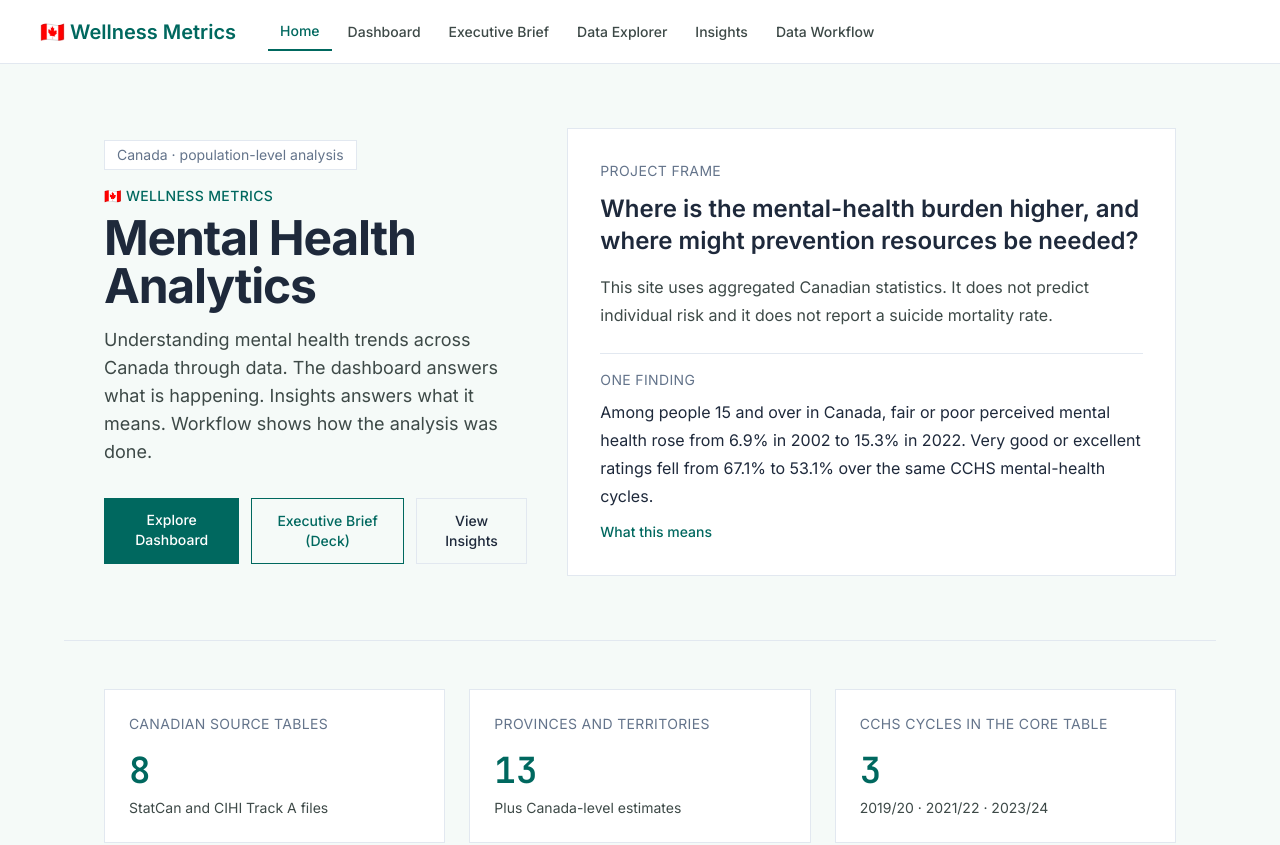
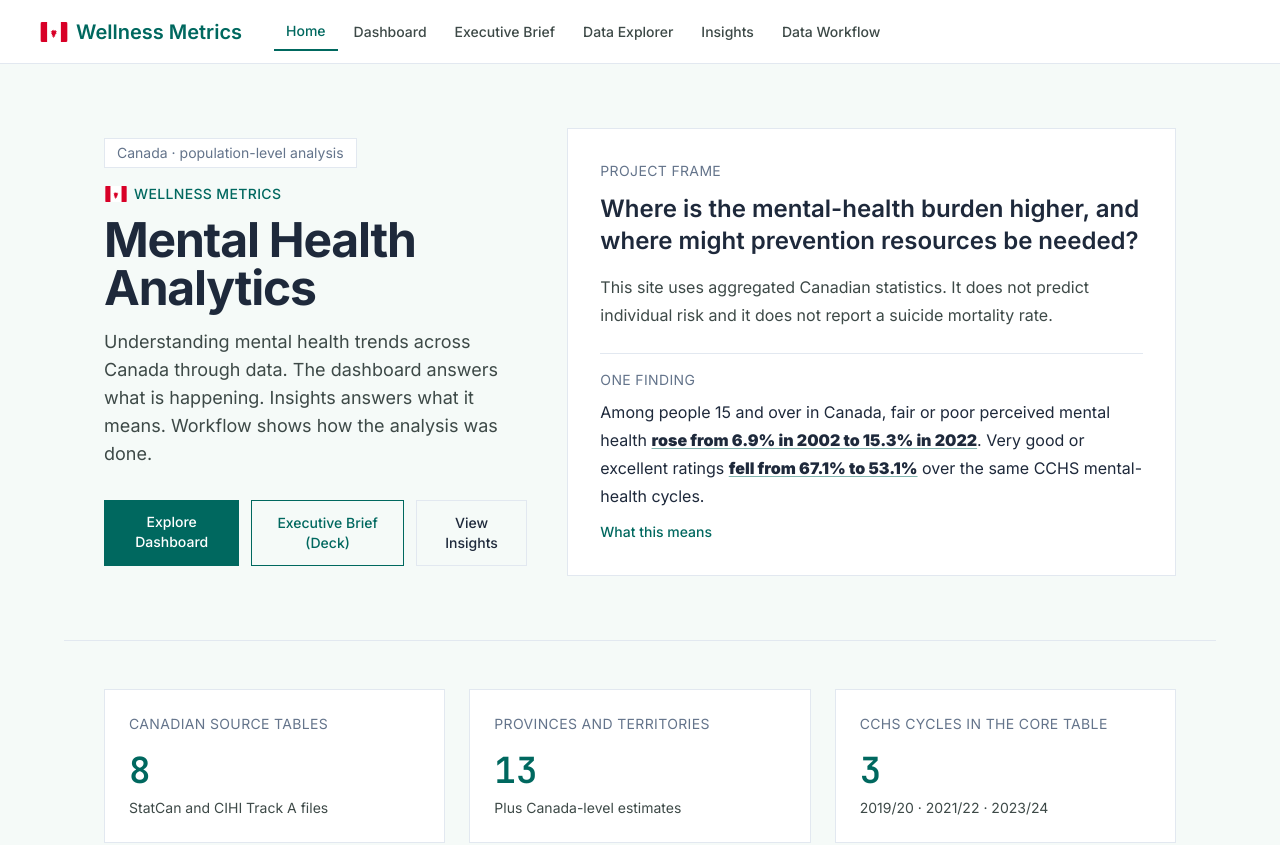
Before and after one commit to samiromer2/Data-Analyst-Mental-Health-Project-dashboard, a Next.js app: page / in a window 1280 px wide. Shown: the top 845 px of the page. Built offline with nearby package versions, Linux system fonts and the light colour scheme.

Commit message:
feat: implement home page dashboard layout with landing components and supporting UI modules

```diff
--- a/app/page.tsx
+++ b/app/page.tsx
@@ -1,4 +1,5 @@
 import Link from "next/link";
+import { CanadaFlag } from "@/components/canada-flag";
 import { FormattedText } from "@/components/formatted-text";
 import { getInsights } from "@/lib/query";
 
@@ -18,8 +19,8 @@ export default async function HomePage() {
           <p className="mb-4 inline-block border border-outline bg-surface-lowest px-3 py-1 text-sm text-slate">
             Canada · population-level analysis
           </p>
-          <p className="text-sm font-medium uppercase tracking-wide text-primary">
-            🇨🇦 Wellness Metrics
+          <p className="inline-flex items-center text-sm font-medium uppercase tracking-wide text-primary">
+            <CanadaFlag className="inline-block h-4 w-6 rounded-xs align-middle mr-1.5" /> Wellness Metrics
           </p>
           <h1 className="mt-2 text-4xl font-bold tracking-tight text-charcoal md:text-5xl">
             Mental Health Analytics
--- /dev/null
+++ b/components/canada-flag.tsx
@@ -0,0 +1,25 @@
+import React from "react";
+
+export function CanadaFlag({
+  className = "inline-block h-5 w-7 align-middle rounded-xs shadow-2xs mr-2 shrink-0",
+}: {
+  className?: string;
+}) {
+  return (
+    <span className="inline-flex items-center align-middle" title="Canada 🇨🇦">
+      <svg
+        className={className}
+        viewBox="0 0 640 480"
+        aria-label="Canada Flag"
+        role="img"
+      >
+        <path fill="#d80027" d="M0 0h160v480H0zM480 0h160v480H480z" />
+        <path fill="#ffffff" d="M160 0h320v480H160z" />
+        <path
+          fill="#d80027"
+          d="M347.8 287l14.3 29.5-23.7-2.3 8.3 45.4-23.6-14.7-3.1 35.1h-16.1l-3.1-35.1-23.6 14.7 8.3-45.4-23.7 2.3 14.3-29.5-27.4-11.4 17.5-26-28.7-22 35.5-2.7-2.6-32.9 33.7 20.3 12.3-30.8 12.3 30.8 33.7-20.3-2.6 32.9 35.5 2.7-28.7 22 17.5 26z"
+        />
+      </svg>
+    </span>
+  );
+}
--- a/components/formatted-text.tsx
+++ b/components/formatted-text.tsx
@@ -3,23 +3,35 @@ import React from "react";
 export function FormattedText({ text }: { text?: string | null }) {
   if (!text) return null;
 
+  // Auto-insert ** around targeted metric phrases if not already present
+  let processedText = text;
+  if (!processedText.includes("**") && !processedText.includes("<strong>")) {
+    processedText = processedText
+      .replace(/(rose from 6\.9% in 2002 to 15\.3% in 2022)/gi, "**$1**")
+      .replace(/(fell from 67\.1% to 53\.1%)/gi, "**$1**")
+      .replace(/(rose from \d+(?:\.\d+)?% in \d{4} to \d+(?:\.\d+)?% in \d{4})/gi, "**$1**")
+      .replace(/(fell from \d+(?:\.\d+)?% to \d+(?:\.\d+)?%)/gi, "**$1**");
+  }
+
   // Split by markdown bold (**...**) or HTML strong (<strong>...</strong>)
-  const parts = text.split(/(\*\*.*?\*\*|<strong>.*?<\/strong>)/g);
+  const parts = processedText.split(/(\*\*.*?\*\*|<strong>.*?<\/strong>)/g);
 
   return (
     <>
       {parts.map((part, index) => {
         if (part.startsWith("**") && part.endsWith("**")) {
+          const content = part.slice(2, -2);
           return (
-            <strong key={index} className="font-bold text-charcoal">
-              {part.slice(2, -2)}
+            <strong key={index} className="font-black text-charcoal underline decoration-primary/50 underline-offset-2">
+              {content}
             </strong>
           );
         }
         if (part.startsWith("<strong>") && part.endsWith("</strong>")) {
+          const content = part.slice(8, -9);
           return (
-            <strong key={index} className="font-bold text-charcoal">
-              {part.slice(8, -9)}
+            <strong key={index} className="font-black text-charcoal underline decoration-primary/50 underline-offset-2">
+              {content}
             </strong>
           );
         }
--- a/components/site-footer.tsx
+++ b/components/site-footer.tsx
@@ -1,9 +1,12 @@
 import Link from "next/link";
+import { CanadaFlag } from "@/components/canada-flag";
 
 export function SiteFooter() {
   return (
     <footer className="mt-auto flex flex-col items-center justify-between gap-4 border-t border-outline bg-surface-container px-4 py-6 md:flex-row md:px-10">
-      <p className="text-xl font-semibold text-primary">🇨🇦 Wellness Metrics</p>
+      <p className="inline-flex items-center text-xl font-semibold text-primary">
+        <CanadaFlag className="inline-block h-5 w-7 rounded-xs align-middle mr-2" /> Wellness Metrics
+      </p>
       <nav className="flex flex-wrap justify-center gap-4 text-sm text-on-variant">
         <Link href="/executive-brief" className="hover:text-primary">
           Executive Brief
--- a/components/site-header.tsx
+++ b/components/site-header.tsx
@@ -3,6 +3,7 @@
 import Link from "next/link";
 import { usePathname } from "next/navigation";
 import { useState } from "react";
+import { CanadaFlag } from "@/components/canada-flag";
 
 const links = [
   { href: "/", label: "Home" },
@@ -25,8 +26,8 @@ export function SiteHeader() {
   return (
     <header className="fixed top-0 left-0 z-50 flex h-16 w-full items-center justify-between border-b border-outline bg-surface-lowest px-4 md:px-10">
       <div className="flex items-center gap-8">
-        <Link href="/" className="text-xl font-semibold text-primary">
-          🇨🇦 Wellness Metrics
+        <Link href="/" className="inline-flex items-center text-xl font-semibold text-primary">
+          <CanadaFlag className="inline-block h-5 w-7 rounded-xs align-middle mr-2" /> Wellness Metrics
         </Link>
         <nav className="hidden items-center gap-1 md:flex">
           {links.map((link) => (
--- a/lib/query.ts
+++ b/lib/query.ts
@@ -529,8 +529,8 @@ export async function getInsights(filters: Filters): Promise<InsightBlock[]> {
       statement:
         distressFirst && distressLast
           ? useLongTrack
-            ? `Among people 15 and over${localized ? ` in ${place}` : " in Canada"}${sexNote}, fair or poor perceived mental health rose from ${fmtPct(distressFirst.value)}% in ${distressFirst.period} to ${fmtPct(distressLast.value)}% in ${distressLast.period}.${goodFirst && goodLast
-              ? ` Very good or excellent ratings fell from ${fmtPct(goodFirst.value)}% to ${fmtPct(goodLast.value)}% over the same CCHS mental-health cycles.`
+            ? `Among people 15 and over${localized ? ` in ${place}` : " in Canada"}${sexNote}, fair or poor perceived mental health **rose from ${fmtPct(distressFirst.value)}% in ${distressFirst.period} to ${fmtPct(distressLast.value)}% in ${distressLast.period}**.${goodFirst && goodLast
+              ? ` Very good or excellent ratings **fell from ${fmtPct(goodFirst.value)}% to ${fmtPct(goodLast.value)}%** over the same CCHS mental-health cycles.`
               : ""
             }`
             : `In ${place}${sexNote}, fair or poor perceived mental health **rose from ${fmtPct(distressFirst.value)}% in ${distressFirst.period} to ${fmtPct(distressLast.value)}% in ${distressLast.period}**.`
```
